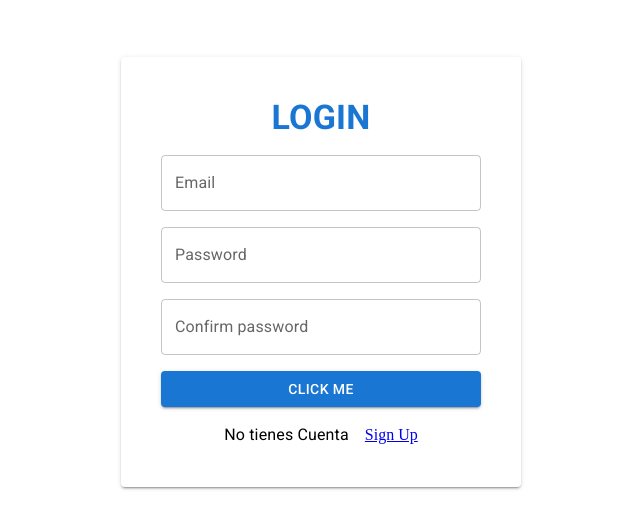
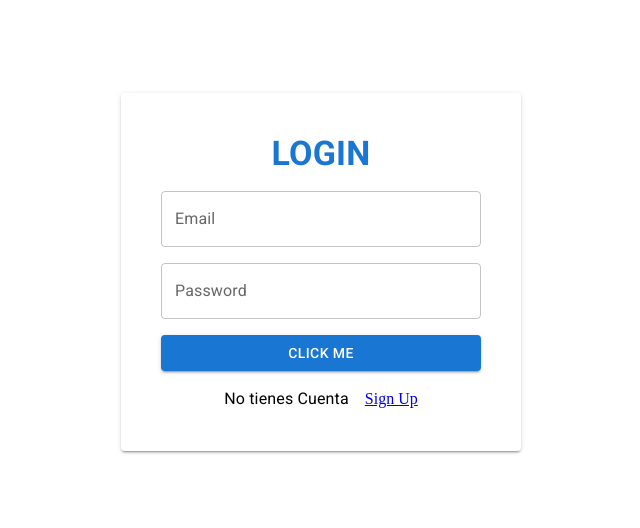
Before and after one commit to sofia-torres-v/Firebase-react, a React (Vite) app: page /Login in a window 1280 px wide. Shown: the part 128-656 px from the top of the page, without its empty margins (319-959 px from the left). Built offline with nearby package versions, Linux system fonts and the light colour scheme.

Commit message:
ADD: validations in login form

```diff
--- a/src/actions/actions.js
+++ b/src/actions/actions.js
@@ -16,7 +16,7 @@ export const getDocumentByProperty = async (document, property, value) => {
 
     const querySnapshot = await getDocs(q);
     querySnapshot.forEach((doc) => {
-        documents.push(doc);
+        documents.push(doc.data());
         console.log(doc.id, " => ", doc.data());
     });
     return documents;
--- a/src/components/LoginScreen/LoginScreen.jsx
+++ b/src/components/LoginScreen/LoginScreen.jsx
@@ -1,8 +1,64 @@
+
 import { Box, Button, Paper, TextField } from "@mui/material";
 import { Typography } from "@mui/material";
+import { useState } from "react";
 import { Link } from "react-router-dom";
+import { toastIt, validateEmail } from "../../utils/utils";
+import { getDocumentByProperty } from "../../actions/actions";
+import { ToastContainer } from "react-toastify";
+import bcrypt from "bcryptjs";
 
 const LoginScreen = () => {
+    const [formData, setFormData] = useState({
+        email: "",
+        password: "",
+    });
+
+    const handleChange = (event) => {
+        const { name, value } = event.target;
+        setFormData({ ...formData, [name]: value });
+    };
+
+    const handleLogin = async () => {
+        const { email, password } = formData;
+
+        console.log(email, password)
+        if (!validateEmail(email)) {
+            toastIt("Ingrese email válido por favor.", 3);
+            return;
+        }
+
+        if (!email || !password ) {
+            toastIt("Porfavor introduzca todos los campos", 3);
+            return;
+        }
+
+        try {
+            const docs = await getDocumentByProperty('Users', 'email', email);
+
+            if (docs.length < 1) {
+                toastIt('No existe ningun usuario registrado con ese correo', 3);
+                return;
+            }
+
+            bcrypt.compare(password,docs[0].hash,(err,result)=>{
+                if (err) {
+                    toastIt('Ha ocurrido un error, intentelo mas tarde', 3);
+                    return;
+                }if(result){
+                    console.log(result)
+                    toastIt('Contraseña correcta, Felicidades!', 1);
+                    return;
+                }else{
+                    toastIt('Contraseña incorecta, porfavor intente nuevamente', 3)
+                }
+            })
+
+        } catch (error) {
+            toastIt('Ha ocurrido un error vuelva a intentarlo mas tarde.', 3);
+            console.log(error);
+        }
+    };
     return (
         <Box
             sx={{
@@ -32,25 +88,23 @@ const LoginScreen = () => {
                 </Typography>
                 <TextField
                     fullWidth
+                    name="email"
                     id="email"
                     label="Email"
                     variant="outlined"
+                    onChange={handleChange}
                 />
                 <TextField
                     fullWidth
+                    name="password"
                     id="password"
                     type="password"
                     label="Password"
                     variant="outlined"
+                    onChange={handleChange}
                 />
-                <TextField
-                    fullWidth
-                    id="Confirm password"
-                    type="password"
-                    label="Confirm password"
-                    variant="outlined"
-                />
-                <Button fullWidth variant="contained">
+
+                <Button fullWidth variant="contained" onClick={handleLogin}>
                     Click me
                 </Button>
                 <Box
@@ -67,6 +121,20 @@ const LoginScreen = () => {
                     <Link to="/register">Sign Up </Link>
                 </Box>
             </Paper>
+
+            <ToastContainer
+                position="top-right"
+                autoClose={5000}
+                hideProgressBar={false}
+                newestOnTop={false}
+                closeOnClick
+                rtl={false}
+                pauseOnFocusLoss
+                draggable
+                pauseOnHover
+                theme="light"
+            />
+            <ToastContainer />
         </Box>
     );
 };
--- a/src/components/RegisterScreen/Register.jsx
+++ b/src/components/RegisterScreen/Register.jsx
@@ -210,7 +210,6 @@ const RegisterScreen = () => {
                 pauseOnHover
                 theme="light"
             />
-            {/* Same as */}
             <ToastContainer />
         </Box>
     );
```
